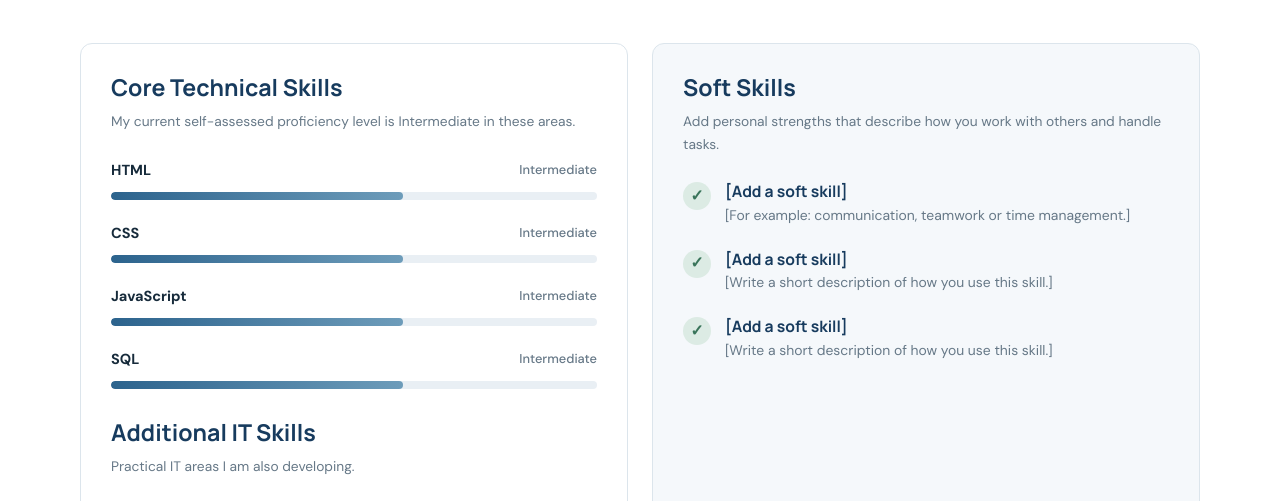
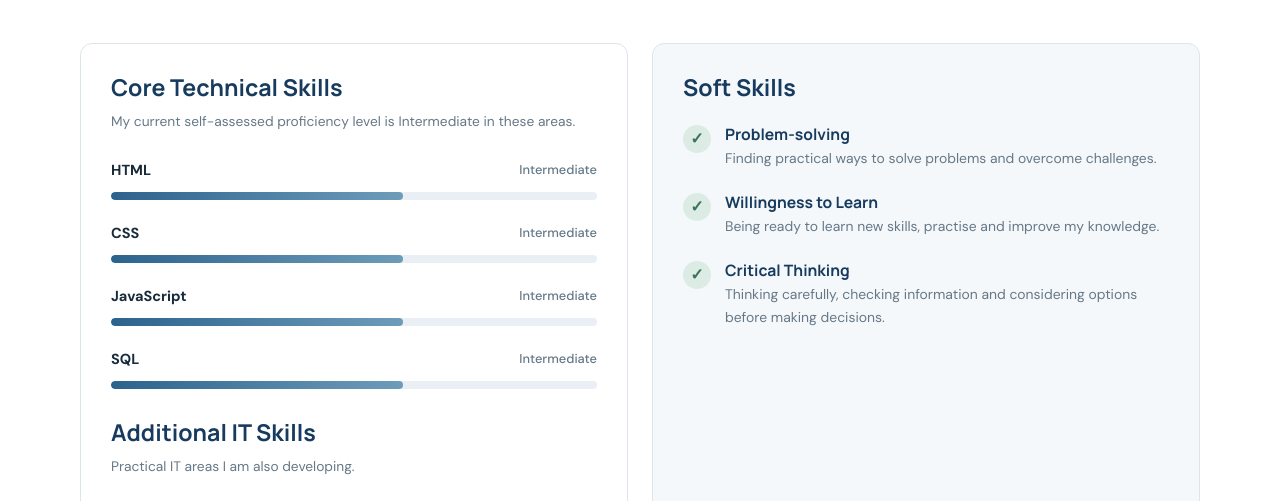
Before and after one commit to Reagan-tech456/fluffy-computing-machine, a plain HTML site: page skills.html in a window 1280 px wide. Shown: the part 290-791 px from the top of the page. Drawn offline with Linux system fonts and the light colour scheme.

Commit message:
Add confirmed soft skills to portfolio

```diff
--- a/skills.html
+++ b/skills.html
@@ -34,10 +34,9 @@
       </div>
       <div class="skills-panel soft-panel">
         <h2>Soft Skills</h2>
-        <p class="section-note">Add personal strengths that describe how you work with others and handle tasks.</p>
-        <div class="soft-skill"><span>✓</span><div><h3>[Add a soft skill]</h3><p>[For example: communication, teamwork or time management.]</p></div></div>
-        <div class="soft-skill"><span>✓</span><div><h3>[Add a soft skill]</h3><p>[Write a short description of how you use this skill.]</p></div></div>
-        <div class="soft-skill"><span>✓</span><div><h3>[Add a soft skill]</h3><p>[Write a short description of how you use this skill.]</p></div></div>
+        <div class="soft-skill"><span>✓</span><div><h3>Problem-solving</h3><p>Finding practical ways to solve problems and overcome challenges.</p></div></div>
+        <div class="soft-skill"><span>✓</span><div><h3>Willingness to Learn</h3><p>Being ready to learn new skills, practise and improve my knowledge.</p></div></div>
+        <div class="soft-skill"><span>✓</span><div><h3>Critical Thinking</h3><p>Thinking carefully, checking information and considering options before making decisions.</p></div></div>
       </div>
     </section>
   </main>
```
